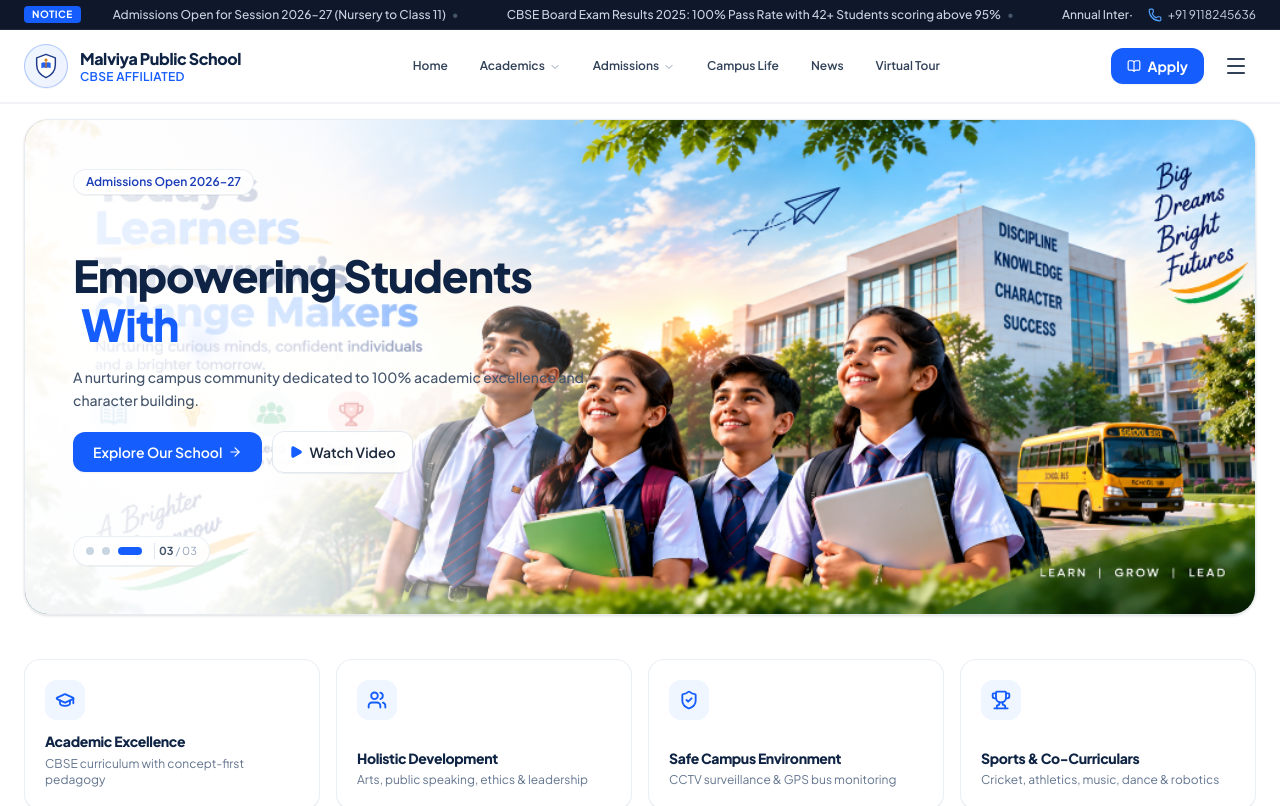
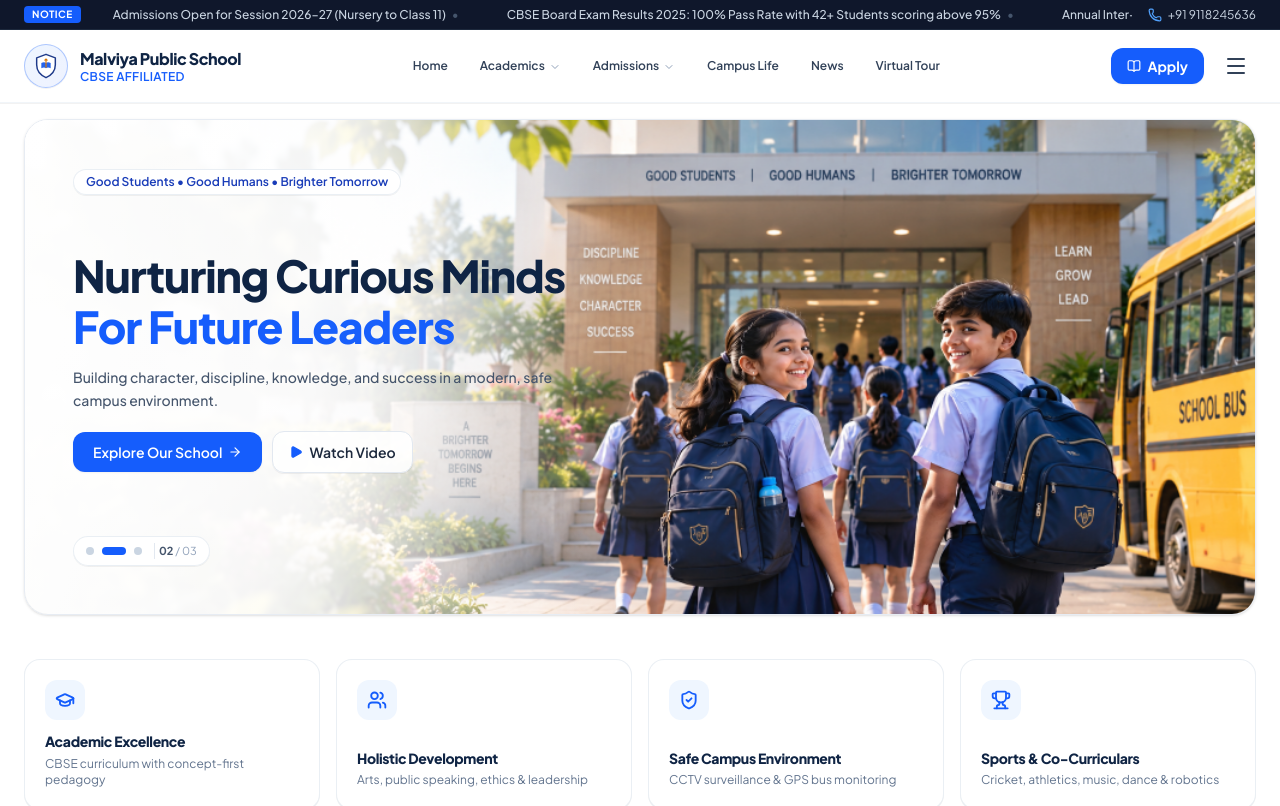
Before and after one commit to Vinkal93/Malviya, a React (Vite) app: page / in a window 1280 px wide. Shown: the top 806 px of the page. Built offline with nearby package versions, Linux system fonts and the light colour scheme.

Commit message:
feat: 5-second auto-slide interval, perfect left-alignment for FlipWords headline, and updated 3rd hero banner

```diff
--- a/src/components/hero/HeroSection.jsx
+++ b/src/components/hero/HeroSection.jsx
@@ -30,15 +30,15 @@
       highlight: "With Values & Skills",
       flipWords: ["With Values & Skills", "For Tomorrow's World", "With Strong Roots", "To Lead & Succeed"],
       description: "A nurturing campus community dedicated to 100% academic excellence and character building.",
-      image: "/hero-banner-main.png"
+      image: "/hero-banner-3.png"
     }
   ];
 
-  // Auto-slide every 3 seconds with smooth crossfade
+  // Auto-slide every 5 seconds with smooth crossfade
   useEffect(() => {
     const timer = setInterval(() => {
       setActiveSlide((prev) => (prev % totalSlides) + 1);
-    }, 3000);
+    }, 5000);
 
     return () => clearInterval(timer);
   }, [totalSlides]);
@@ -88,13 +88,13 @@
             className="relative z-10 max-w-md sm:max-w-lg space-y-2.5 sm:space-y-3.5 my-auto"
           >
             <h1 className="text-2xl sm:text-4xl lg:text-[44px] font-black text-[#0f2444] tracking-tight leading-[1.16]">
-              {current.headline} <br />
-              <span className="text-blue-600 inline-block">
+              <span className="block">{current.headline}</span>
+              <span className="block text-blue-600">
                 <FlipWords
                   key={`flip-${activeSlide}`}
                   words={current.flipWords || [current.highlight]}
-                  duration={2500}
-                  className="text-blue-600 font-black px-0 inline-block"
+                  duration={2400}
+                  className="text-blue-600 font-black p-0 m-0 inline-block"
                 />
               </span>
             </h1>
--- a/src/components/ui/flip-words.jsx
+++ b/src/components/ui/flip-words.jsx
@@ -62,7 +62,7 @@
           },
         }}
         className={cn(
-          "z-10 inline-block relative text-left text-neutral-900 dark:text-neutral-100 px-1 sm:px-2",
+          "z-10 inline-block relative text-left text-neutral-900 dark:text-neutral-100 p-0",
           className
         )}
         key={currentWord}
```
Also changed, not shown: public/hero-banner-3.png, public/hero-banner-main.png.
